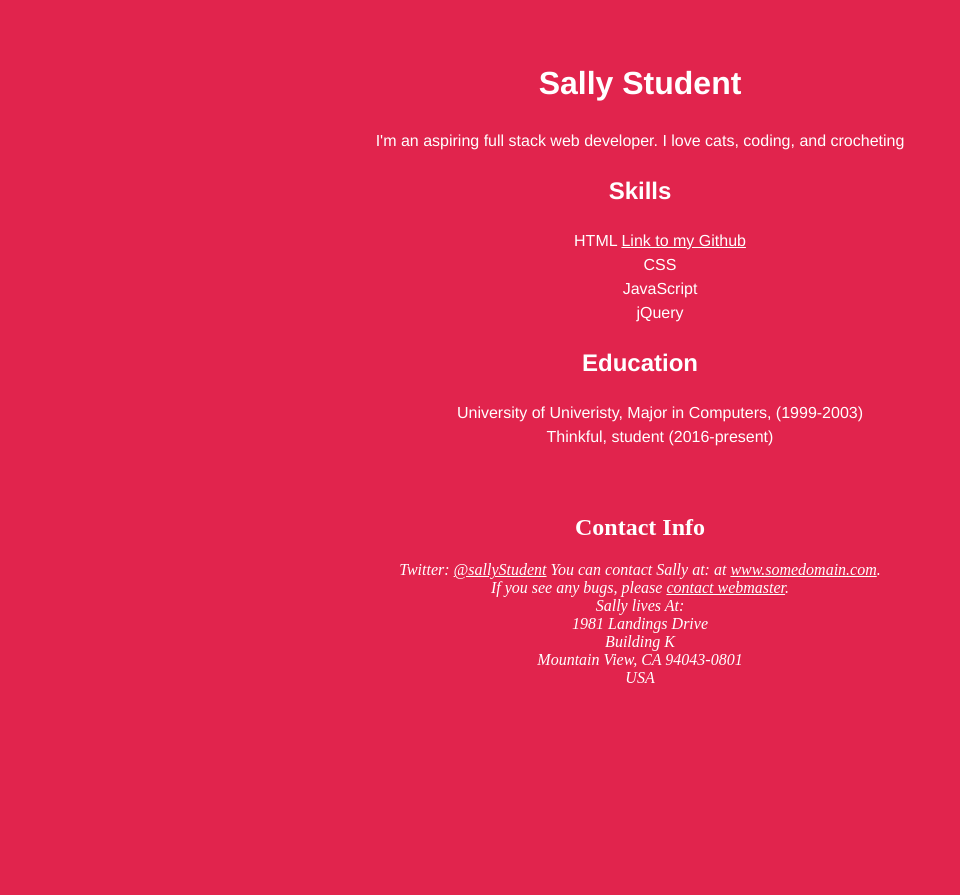
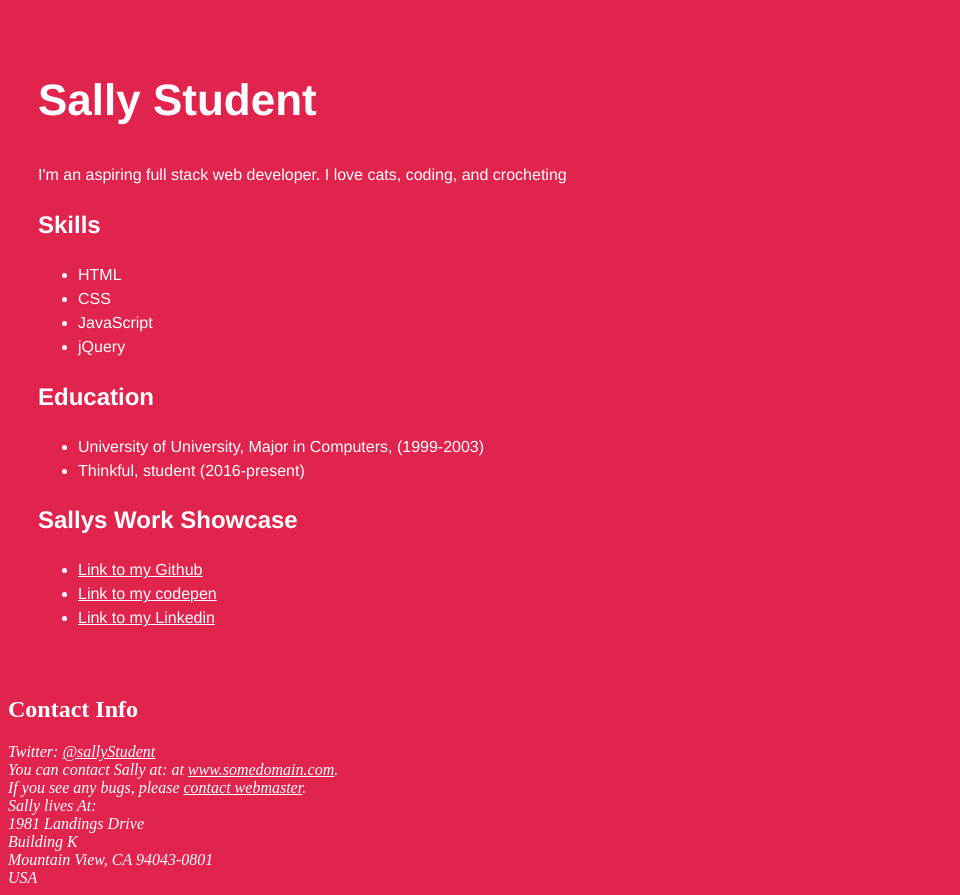
Before and after one commit to Juansolo457/Sally-Skills-2.0-, a plain HTML site: page index.html in a window 1280 px wide. Shown: the whole page, without its empty margins (0-960 px from the left). Before the commit the page ends 800 px from the top, so only its background shows below. Drawn offline with Linux system fonts and the light colour scheme.

Commit message:
Sally Skills 2.0
Better 2nd try on sally skills

```diff
--- a/index.html
+++ b/index.html
@@ -15,23 +15,31 @@
 
 		  		<h2>Skills</h2>
 					<ul>
-		    <li>HTML <a href="http://www.github.com">Link to my Github</a></li>
+					   <li>HTML</li>
 					   <li>CSS</li>
 					   <li>JavaScript</li>
 					   <li>jQuery</li>
 					</ul>
+
 		  		<h2>Education</h2>
 				  	<ul>
-		  		<li>University of Univeristy, Major in Computers, (1999-2003) </li>
+				  		<li>University of University, Major in Computers, (1999-2003) </li>
 				  		<li>Thinkful, student (2016-present)</li>
 				  	</ul>
 
+		  		<h2>Sallys Work Showcase</h2>
+			  		<ul>
+			  			<li><a href="http:www.github.com">Link to my Github</a></li>
+			  			<li><a href="http://www.codepen.io">Link to my codepen</a></li>
+			  			<li><a href="http://www.linkedin.com">Link to my Linkedin</a></li>
+
+			  		</ul>
 		</main>
 		<footer>
 			 <h2>Contact Info</h2>
 				<address>
 
-						Twitter: <a href="https://twitter.com/sallyStudent">@sallyStudent</a>
+						Twitter: <a href="https://twitter.com/sallyStudent">@sallyStudent</a><br>
 					    You can contact Sally at:  at <a href="http://www.somedomain.com/contact">www.somedomain.com</a>.<br>
 					    If you see any bugs, please <a href="mailto:webmaster@somedomain.com">contact webmaster</a>.<br>
 					    Sally lives At:<br>
--- a/main.css
+++ b/main.css
@@ -1,6 +1,6 @@
 * {
 	background-color: #e1244d;
-	text-align: center;
+	text-align: left;
 }
 
 main {
@@ -26,12 +26,11 @@ a:hover {
 	color: #000;
 }
 
-ul {
 
-	list-style: none;
+header {
+
+	font-size: 22px;
 }
-
-
 h2 {
 
 
```
Lines whose indentation alone changed are shown as unchanged.
